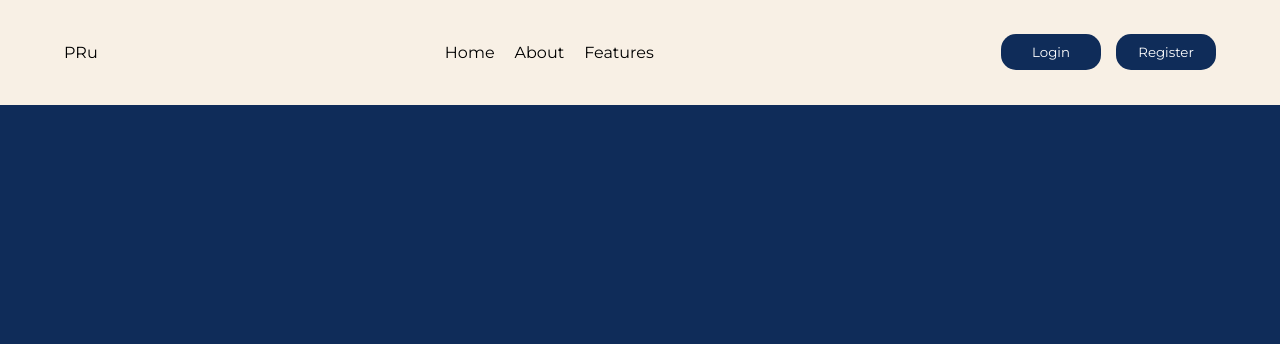
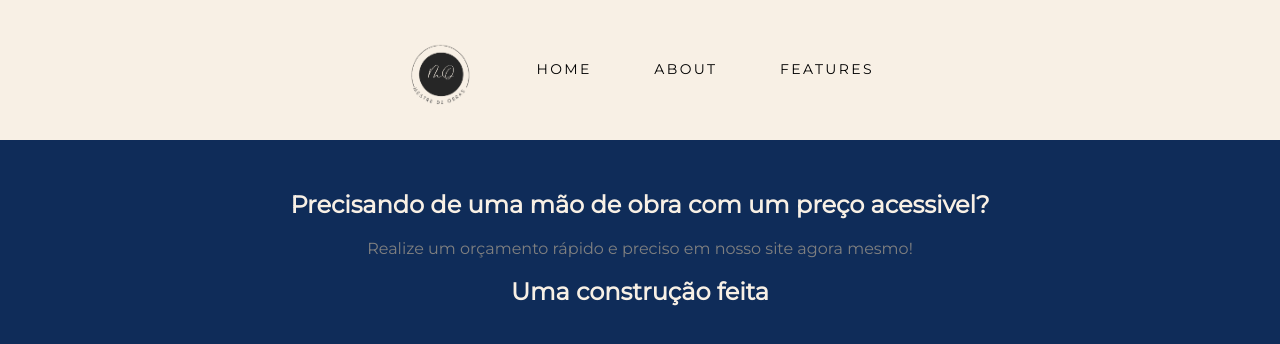
Before and after one commit to isaacBR1212/M-oDeObra, a plain HTML site: page index.htm in a window 1280 px wide. Drawn offline with nearby package versions, Linux system fonts and the light colour scheme.

Commit message:
atualização header

```diff
--- a/index.htm
+++ b/index.htm
@@ -1,26 +1,77 @@
 <!DOCTYPE html>
 <html lang="en">
+
 <head>
     <meta charset="UTF-8">
     <meta name="viewport" content="width=device-width, initial-scale=1.0">
     <title>Document</title>
     <link rel="stylesheet" href="style.css">
+    <link rel="stylesheet"
+        href="https://fonts.googleapis.com/css2?family=Material+Symbols+Outlined:opsz,wght,FILL,GRAD@20..48,100..700,0..1,-50..200" />
     <script src="arquivo.js" defer></script>
 </head>
+
 <body>
     <header>
+
         <nav>
-            <a href="">PRu</a>
-            <div class="contene">
-                <a href="#">Home</a>
-                <a href="#">About</a>
-                <a href="#">Features</a>
+
+
+
+            <div class="hide2">
+
+                <img class="icone" src="icons/iconeAtualizado.png" alt="">
+
+                <span class="material-symbols-outlined">
+                    menu
+                </span>
+
+
+
             </div>
-            <div class="container__butons">
-                <button class="btn">Login</button>
-                <button class="btn">Register</button>
+
+
+            <div class="hide">
+
+
+
+                <div class="conteinerPricipal">
+
+                    <img class="icone" src="icons/iconeAtualizado.png" alt="">
+
+                    <div class="contene">
+                        <a class="links" href="#" >Home</a>
+                    </div>
+
+                    <div class="contene">
+
+                        <a class="links" href="#">About</a>
+
+                    </div>
+
+                    <div class="contene">
+
+                        <a class="links" href="#">Features</a>
+
+                    </div>
+
+                </div>
+
             </div>
+
         </nav>
     </header>
+
+    <section class="main">
+        <div>
+            <h2>Precisando de uma mão de obra com um preço acessivel?</h2>
+            <p>Realize um orçamento rápido e preciso em nosso site agora mesmo!</p>
+        </div>
+        <div class="main__conteudo">
+            <img src="" alt="">
+            <h2>Uma construção feita </h2>
+        </div>
+    </section>
 </body>
+
 </html>
--- a/style.css
+++ b/style.css
@@ -8,70 +8,54 @@
 }
 
 :root {
-    --cor-principal: #0A2647
-    --cor-secundaria: #144272
-    --cor-terciaria:#205295
-    --cor-ultima: #2C74B3
+    --cor-principal: #0A2647 --cor-secundaria: #144272 --cor-terciaria:#205295 --cor-ultima: #2C74B3
 }
 
-
 nav {
-    background-color:#F8F0E5;
-
-}
-
-.contene {
+    background-color: #F8F0E5;
+    width: 100%;
     display: flex;
-    align-items: center;
-    display: flex;
-    justify-content: space-between;
+    justify-content: center;
     align-items: center;
 }
-
-
-
 
 button {
     border: none;
     cursor: pointer;
 }
 
-nav{
+.contene {
+    display: flex;
+    padding: 10px;
+    align-items: center;
+}
+
+
+
+.conteinerPricipal {
     display: flex;
     justify-content: space-between;
     align-items: center;
-    padding: 1% 5% 1% 5%;
-}
-
-nav a{
-    color: black;
-}
-
-.contene{
-    display: flex;
-    gap: 20px;
-    padding: 10px;
-
+    width: 500px;
 
 }
 
-header{
+header {
     background-color: #F8F0E5;
     width: 100%;
     padding: 20px 0px 20px 0px;
     font-size: 16px;
+    display: flex;
+    justify-content: center;
 }
 
-body{
+body {
     background-color: #0F2C59;
     width: 100vw;
 }
 
-h5{
-    text-align: center;
-}
 
-.btn{
+.btn {
     background-color: #0F2C59;
     color: #Ffff;
     width: 6.25rem;
@@ -79,8 +63,85 @@ h5{
     border-radius: 15px;
 }
 
-.container__butons{
+.container__butons {
     display: flex;
     flex-direction: row;
     gap: 15px;
 }
+
+.hide {
+    display: flex;
+
+}
+
+.material-symbols-outlined {
+    margin-right: 10px;
+}
+
+.hide2 p {
+    margin-left: 10px;
+}
+
+.hide2 {
+    display: none;
+    width: 100%;
+    align-items: center;
+    justify-content: space-between;
+}
+
+.icone{
+   width: 20%;
+   height: auto;
+}
+
+/* hover links */
+
+a {
+    color: black;
+    display: block;
+    position: relative;
+    overflow: hidden;
+    padding: 0 6px;
+    text-transform: uppercase;
+    transition: color .3s cubic-bezier(0.11, 0.7, 0, 1);
+
+    font-size: 0.875rem;
+    letter-spacing: .15rem;
+    line-height: 1.8;
+}
+
+a:hover {
+    transition: 0.9ms;
+    transform: scale(1.3);
+    text-decoration: underline;
+    color: #0F2C59;
+}
+
+.main {
+    text-align: center;
+    margin-top: 50px;
+}
+
+.main h2 {
+    color: #F8F0E5;
+}
+
+.main p {
+    color: gray;
+    margin-top: 20px;
+}
+
+
+/* fim */
+
+
+
+@media (max-width:510px) {
+    .hide {
+        display: none;
+    }
+
+    .hide2 {
+        display: flex;
+    }
+}
```
Also changed, not shown: icons/iconeAtualizado.png (added).
